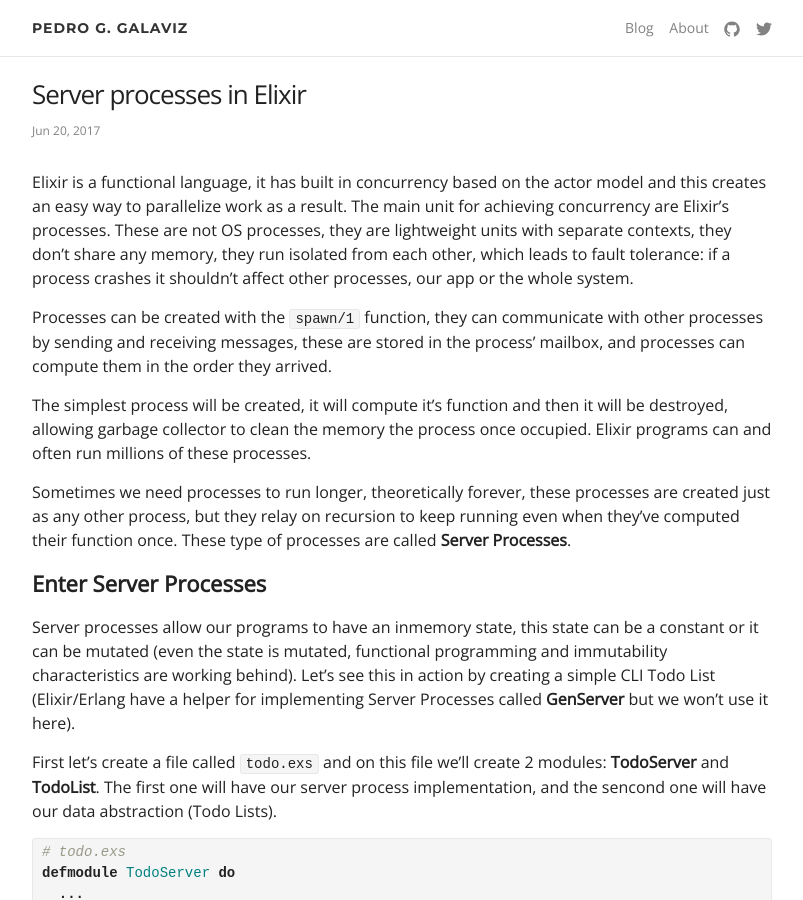
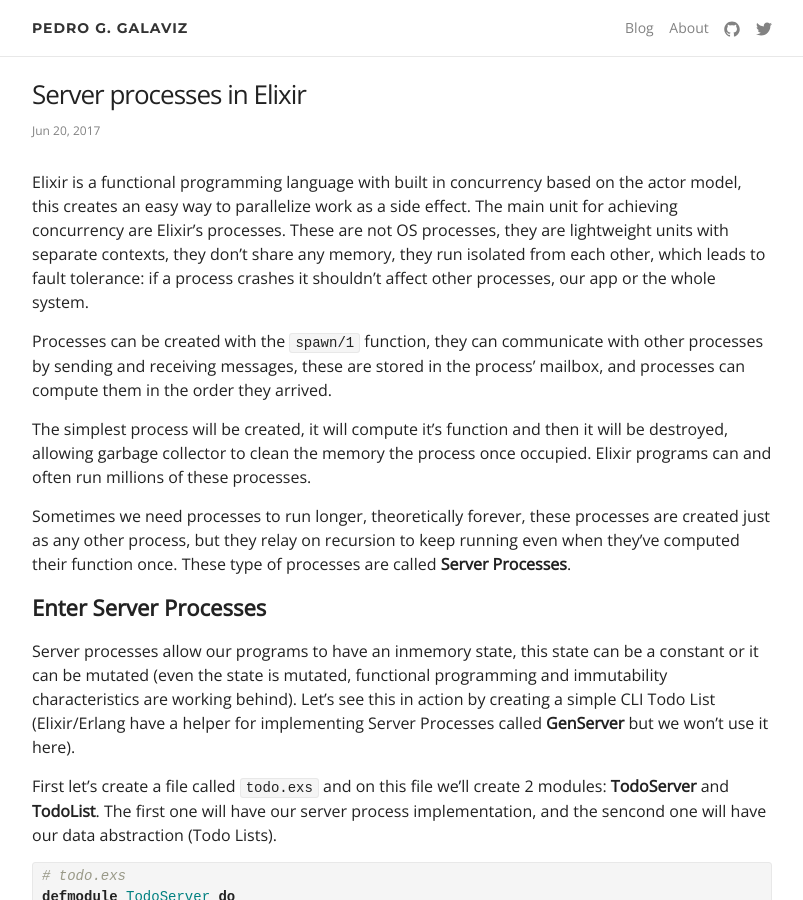
Before and after one commit to pggalaviz/pggalaviz, a Jekyll site: the page built from _posts/2017-06-20-server-processes-in-elixir.md, in a window 1280 px wide and 900 px high. Shown: the whole window, without its empty margins (238-1041 px from the left). Built offline with Jekyll 4.4.1, drawn with Linux system fonts in a browser that asks for light colours; comment, search, counter and statistics services are not loaded.

Commit message:
updated a post

```diff
--- a/_posts/2017-06-20-server-processes-in-elixir.md
+++ b/_posts/2017-06-20-server-processes-in-elixir.md
@@ -7,8 +7,8 @@ comments: true
 tags: [elixir]
 ---
 
-Elixir is a functional language, it has built in concurrency based on the actor model and this creates an
-easy way to parallelize work as a result. The main unit for achieving
+Elixir is a functional programming language with built in concurrency based on the actor model, this creates an
+easy way to parallelize work as a side effect. The main unit for achieving
 concurrency are Elixir's processes. These are not OS processes, they are
 lightweight units with separate contexts, they don't share any memory, they run
 isolated from each other, which leads to fault tolerance: if a process crashes
```
